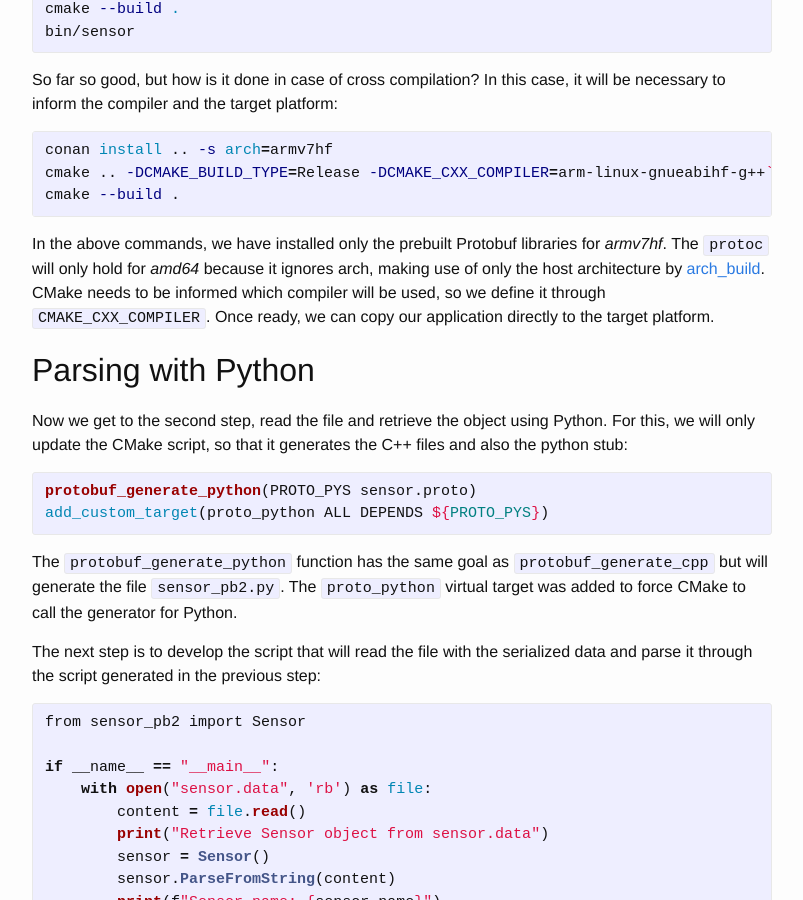
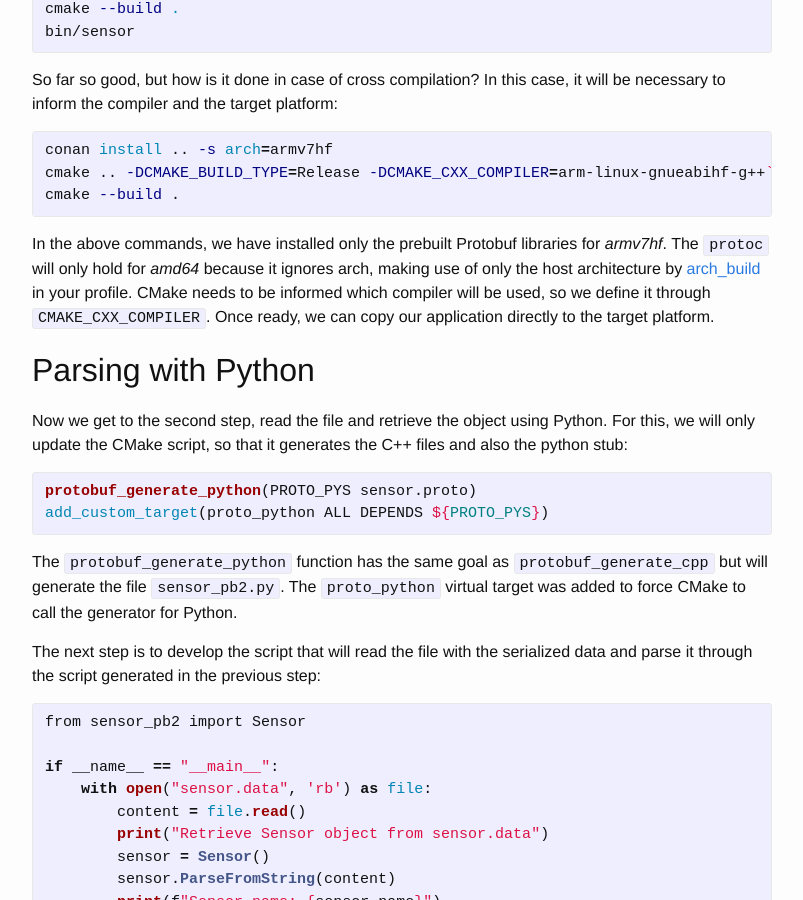
Before and after one commit to conan-io/conan-io.github.io, a Jekyll site: the page built from _posts/2019-02-06-Serializing-your-data-with-Protobuf.markdown, in a window 1280 px wide and 900 px high, scrolled down 4256 px. Shown: the whole window, without its empty margins (238-1041 px from the left). Built offline with Jekyll 4.4.1, drawn with Linux system fonts in a browser that asks for light colours; comment, search, counter and statistics services are not loaded.

Commit message:
Update _posts/2019-02-06-Serializing-your-data-with-Protobuf.markdown
Co-Authored-By: uilianries <uilianries@gmail.com>

```diff
--- a/_posts/2019-02-06-Serializing-your-data-with-Protobuf.markdown
+++ b/_posts/2019-02-06-Serializing-your-data-with-Protobuf.markdown
@@ -233,7 +233,7 @@ cmake --build .
 In the above commands, we have installed only the prebuilt Protobuf libraries for _armv7hf_. The
 ``protoc`` will only hold for _amd64_ because it ignores arch, making use of only the host
 architecture by [arch_build](https://docs.conan.io/en/latest/systems_cross_building/
-cross_building.html#conan-settings). CMake needs to be informed which compiler will be used, so we
+cross_building.html#conan-settings) in your profile. CMake needs to be informed which compiler will be used, so we
 define it through ``CMAKE_CXX_COMPILER``. Once ready, we can copy our application directly to the
 target platform.
 
```
